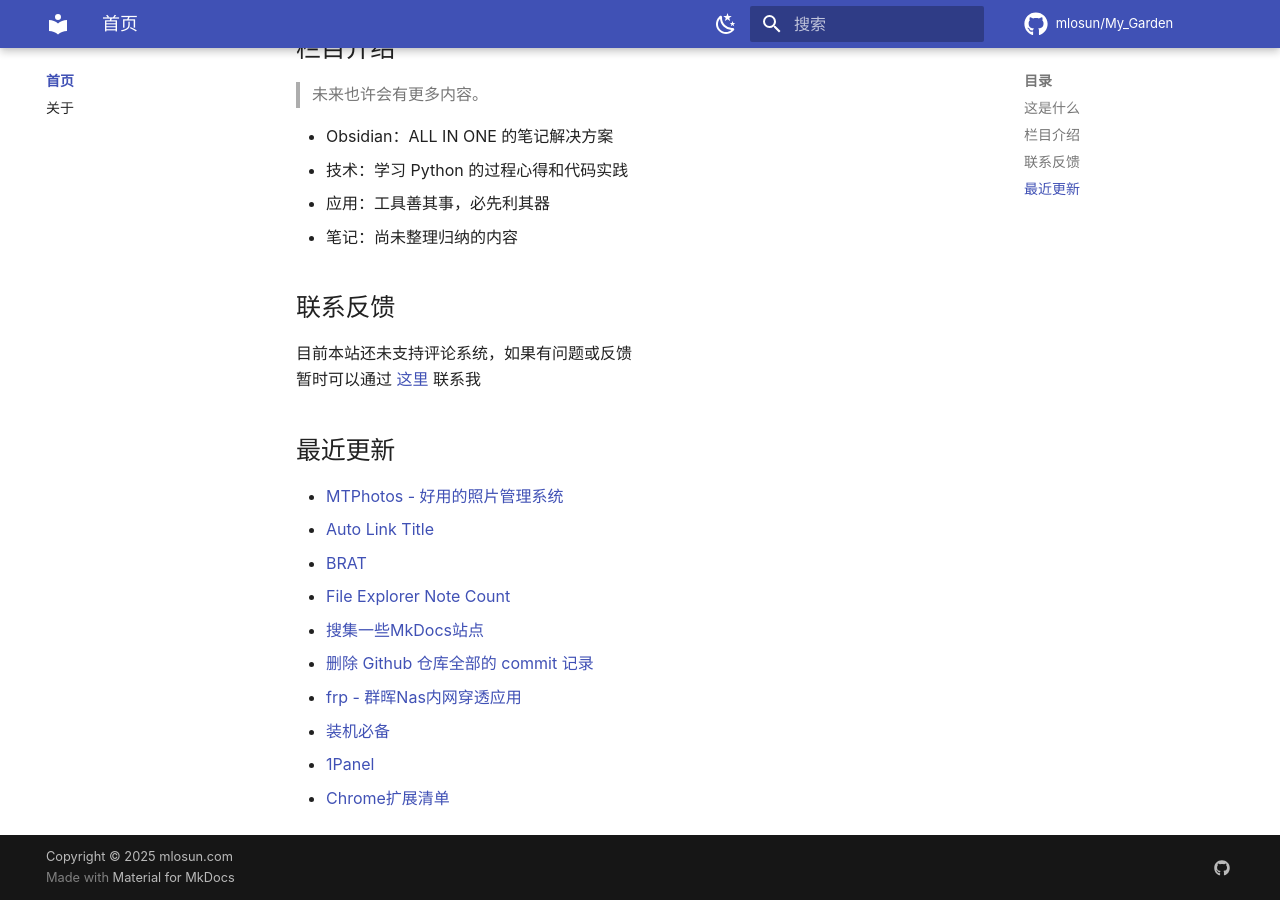
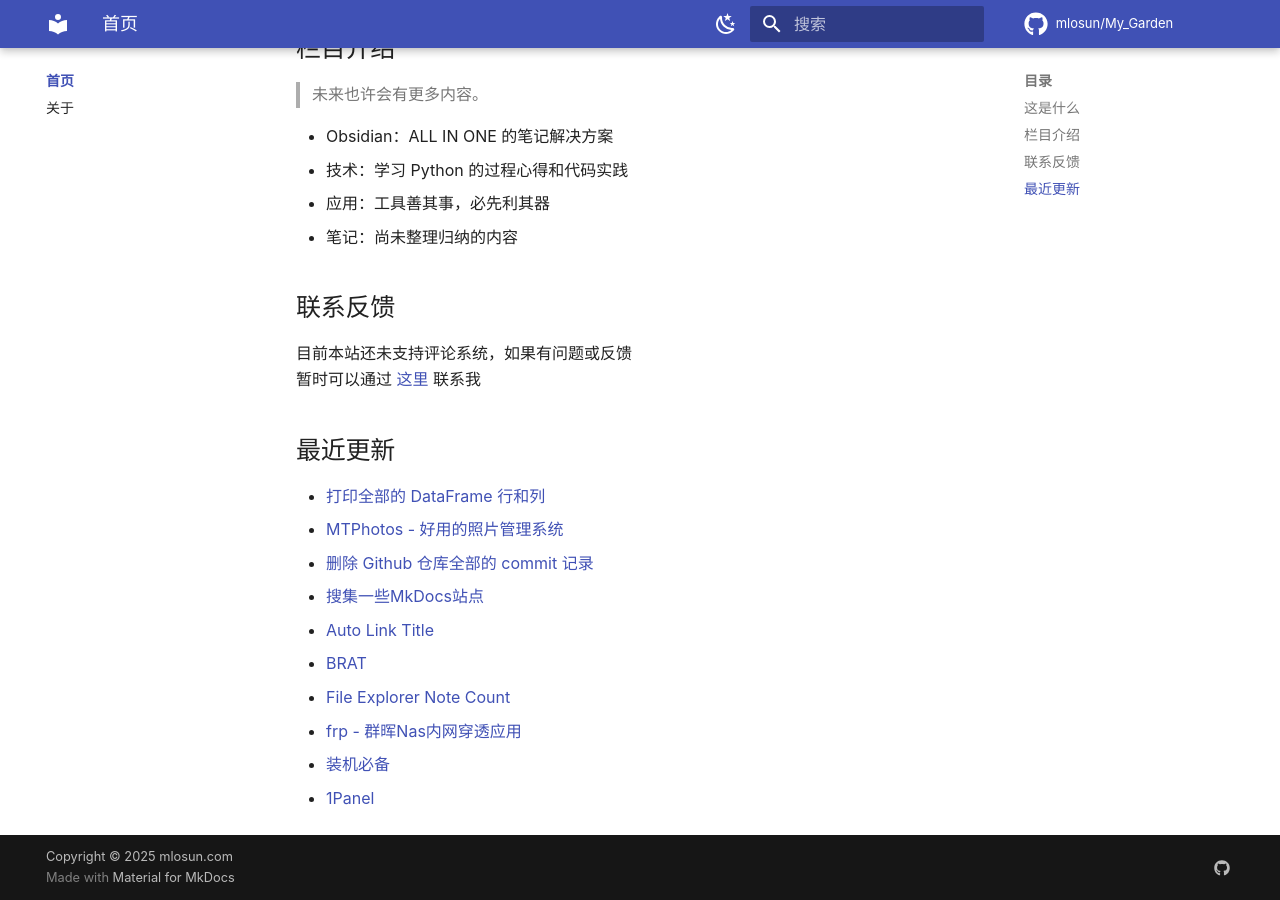
Before and after one commit to mlosun/My_Garden, an MkDocs documentation site: the page built from docs/index.md, in a window 1280 px wide and 900 px high, scrolled down 580 px. Built offline with MkDocs 1.6.1 and Material for MkDocs 9.7.7, drawn with Linux system fonts in a browser that asks for light colours; comment, search, counter and statistics services are not loaded.

Commit message:
PUSH NOTE : index.md

```diff
--- a/docs/index.md
+++ b/docs/index.md
@@ -33,13 +33,13 @@
 
 ## 最近更新
 
+- [打印全部的 DataFrame 行和列](./notes/%E6%89%93%E5%8D%B0%E5%85%A8%E9%83%A8%E7%9A%84%20DataFrame%20%E8%A1%8C%E5%92%8C%E5%88%97.md)
 - [MTPhotos - 好用的照片管理系统](./apps/MTPhotos%20-%20%E5%A5%BD%E7%94%A8%E7%9A%84%E7%85%A7%E7%89%87%E7%AE%A1%E7%90%86%E7%B3%BB%E7%BB%9F.md)
+- [删除 Github 仓库全部的 commit 记录](./notes/%E5%88%A0%E9%99%A4%20Github%20%E4%BB%93%E5%BA%93%E5%85%A8%E9%83%A8%E7%9A%84%20commit%20%E8%AE%B0%E5%BD%95.md)
+- [搜集一些MkDocs站点](./notes/%E6%90%9C%E9%9B%86%E4%B8%80%E4%BA%9BMkDocs%E7%AB%99%E7%82%B9.md)
 - [Auto Link Title](./obsidian/plugins/Auto%20Link%20Title.md)
 - [BRAT](./obsidian/plugins/BRAT.md)
 - [File Explorer Note Count](./obsidian/plugins/File%20Explorer%20Note%20Count.md)
-- [搜集一些MkDocs站点](./notes/%E6%90%9C%E9%9B%86%E4%B8%80%E4%BA%9BMkDocs%E7%AB%99%E7%82%B9.md)
-- [删除 Github 仓库全部的 commit 记录](./notes/%E5%88%A0%E9%99%A4%20Github%20%E4%BB%93%E5%BA%93%E5%85%A8%E9%83%A8%E7%9A%84%20commit%20%E8%AE%B0%E5%BD%95.md)
 - [frp - 群晖Nas内网穿透应用](./apps/frp%20-%20%E7%BE%A4%E6%99%96Nas%E5%86%85%E7%BD%91%E7%A9%BF%E9%80%8F%E5%BA%94%E7%94%A8.md)
 - [装机必备](./apps/%E8%A3%85%E6%9C%BA%E5%BF%85%E5%A4%87.md)
 - [1Panel](./apps/1Panel.md)
-- [Chrome扩展清单](./apps/Chrome%E6%89%A9%E5%B1%95%E6%B8%85%E5%8D%95.md)
```
